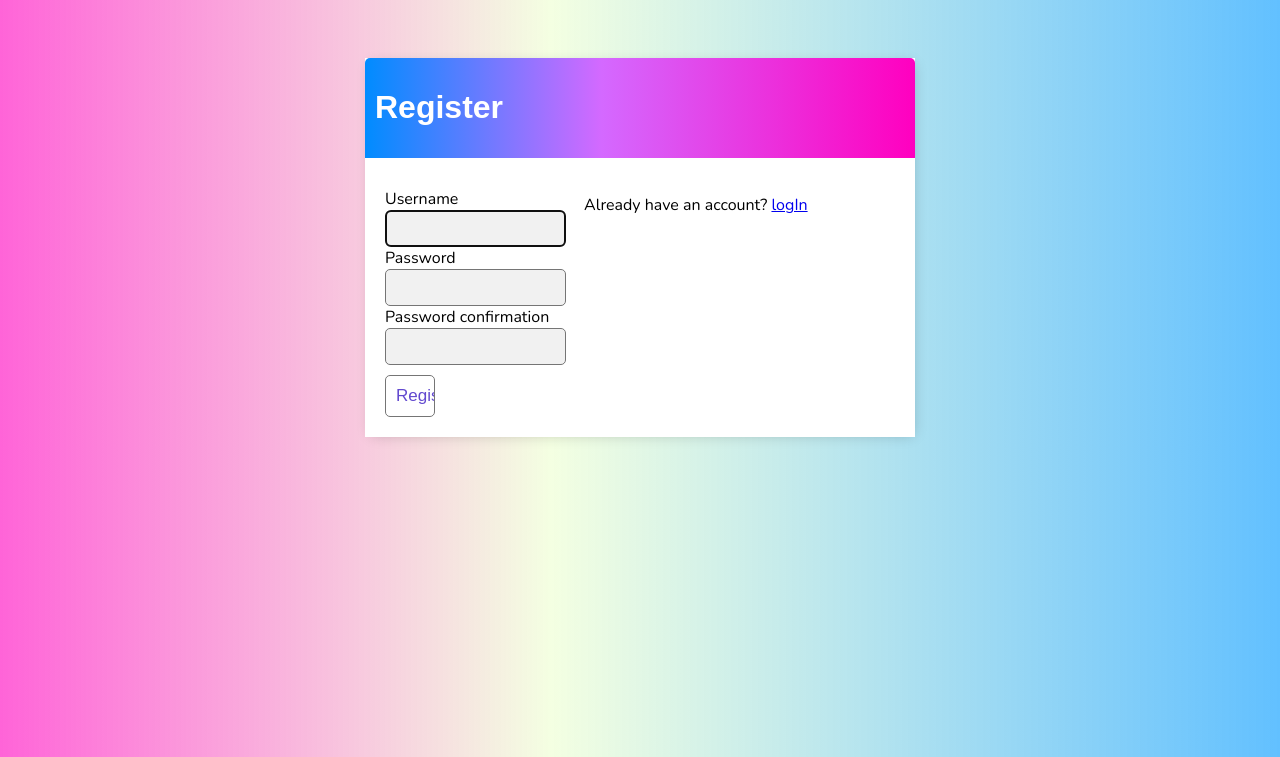
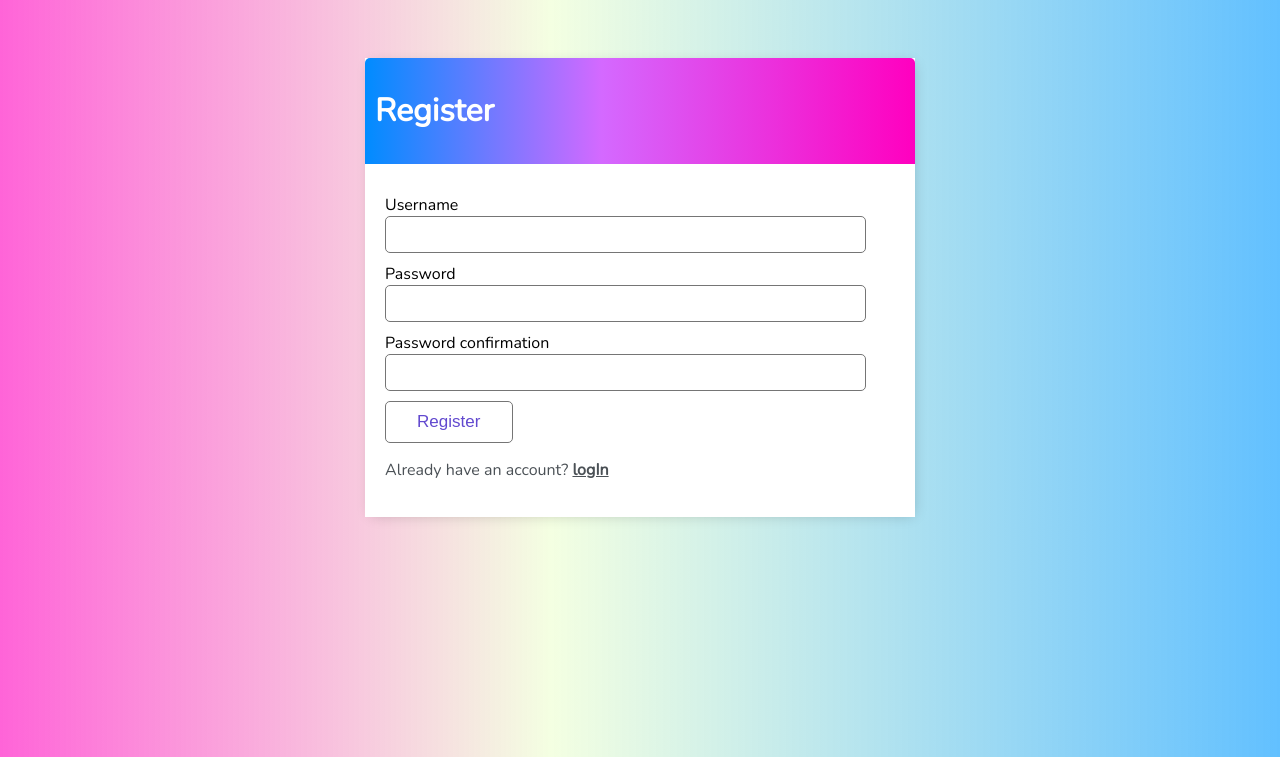
Before and after one commit to atabaev1/django, a Django app: page /register/ in a window 1280 px wide. Shown: the top 757 px of the page. Run offline with Django 4.2, Linux system fonts and the light colour scheme; some libraries are stand-ins or nearby versions.

Commit message:
powerpoint

```diff
--- a/base/templates/base/main.html
+++ b/base/templates/base/main.html
@@ -8,12 +8,31 @@
     <link href="https://fonts.googleapis.com/css2?family=Nunito:wght@200&display=swap" rel="stylesheet">
     <link rel="stylesheet" href="https://cdnjs.cloudflare.com/ajax/libs/font-awesome/4.7.0/css/font-awesome.min.css">
     <style>
-        body{
+        body {
             background: linear-gradient(90deg, #ff00bf9b 0%, #c6ff6932 43%, #0099ff9d 100%);
             font-family: 'Nunito', sans-serif;
             padding-top: 50px;
+        }
 
+        h1,
+        h2,
+        h3,
+        h4,
+        h5,
+        h6,
+            {
+            font-family: 'Raleway', sans-serif;
         }
+
+        a,
+        p {
+            color: #4b5156
+        }
+
+        a {
+            font-weight: 600;
+        }
+
         .container {
             max-width: 550px;
             margin: auto;
@@ -21,6 +40,12 @@
             -webkit-box-shadow: 2px 2px 13px -4px rgba(0, 0, 0, 0.21);
             box-shadow: 2px 2px 13px -4px rgba(0, 0, 0, 0.21);
         }
+
+        input {
+            outline: none;
+            border: none;
+        }
+
         .header-bar {
             display: flex;
             justify-content: space-between;
@@ -29,15 +54,12 @@
             border-radius: 5px 5px 0 0;
             background: linear-gradient(90deg, #008cff 0%, #d469ff 43%, #ff00bf 100%);
         }
-    h1,
-    h2,
-    h3,
-    h4,
-    h5,
-    h6
-    {
-    font-family: 'Raleway', sans-serif;
+
+        .header-bar a {
+            color: rgb(247, 247, 247);
+            text-decoration: none;
         }
+
         .task-wrapper {
             display: flex;
             align-items: center;
@@ -46,6 +68,7 @@
             border-top: 1px solid #dfe4ea;
             overflow: hidden;
         }
+
         .task-title {
             display: flex;
             padding: 20px;
@@ -60,45 +83,85 @@
         .task-complete-icon {
             height: 20px;
             width: 20px;
-            background-color: rgb(0, 255, 0);
+            background-color: rgb(105, 192, 105);
             border-radius: 50%;
         }
 
         .task-incomplete-icon {
             height: 20px;
             width: 20px;
-            background-color: rgb(160, 160, 160);
+            background-color: rgb(218, 218, 218);
             border-radius: 50%;
         }
 
         .delete-link {
             text-decoration: none;
             font-weight: 900;
-            color: #6249cf;
+            color: #cf4949;
             font-size: 22px;
             line-height: 0;
-            padding: 20px 20px;
+            padding: 20px 0px;
         }
-        .header-bar a {
-            color: rgb(247, 247, 247);
+
+        /*Handle Classes*/
+
+        .handle {
+            display: inline-block;
+            padding: 20px 16px;
+            cursor: grab;
+            user-select: none;
+        }
+
+        .handle:after,
+        .handle:before {
+            display: block;
+            content: "";
+        }
+
+        .handle:active,
+        .handle:active:before,
+        .handle:active:after {
+            cursor: grabbing;
+        }
+
+        .dropArea {
+            background-color: #f1f2f6;
+            color: black;
+            border: #ced6e0 1px solid;
+        }
+
+        .selectedTask {
+            opacity: 0.6;
+        }
+
+
+        #add-link {
+            color: #EB796F;
             text-decoration: none;
+            font-size: 42px;
+            text-shadow: 1px 1px #81413b;
         }
+
         #search-add-wrapper {
             display: flex;
             justify-content: space-between;
             align-items: center;
             padding: 20px;
         }
+
+        @media screen and (max-width:320px) {
+            #search-add-wrapper {
+                padding: 10px;
+            }
+        }
+
         input[type=text],
         input[type=password],
         textarea {
             border: 1px solid #757575;
             border-radius: 5px;
             padding: 10px;
-            width: 50%;
-            background: #f1f1f1;
-            float: left;
-            width: 80%;
+            width: 90%;
         }
 
         label {
@@ -133,7 +196,6 @@
         }
         .card-body {
             padding: 20px;
-            display: flex;
         }
         .search_form{
             margin-top: 20px;
```
Also changed, not shown: db.sqlite3, 1 other file. Lines whose indentation alone changed are shown as unchanged.
